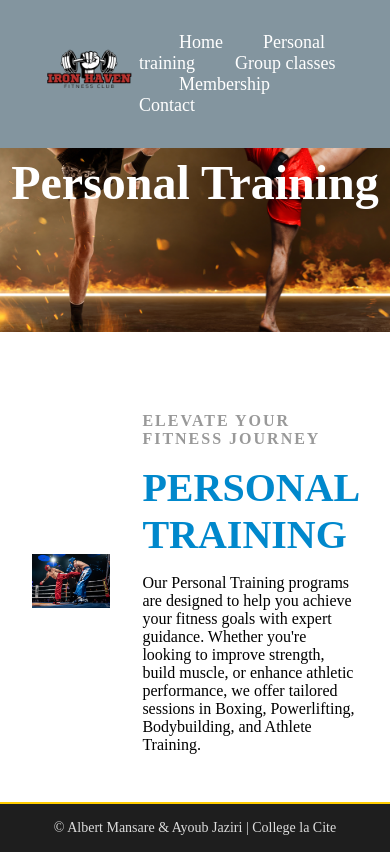
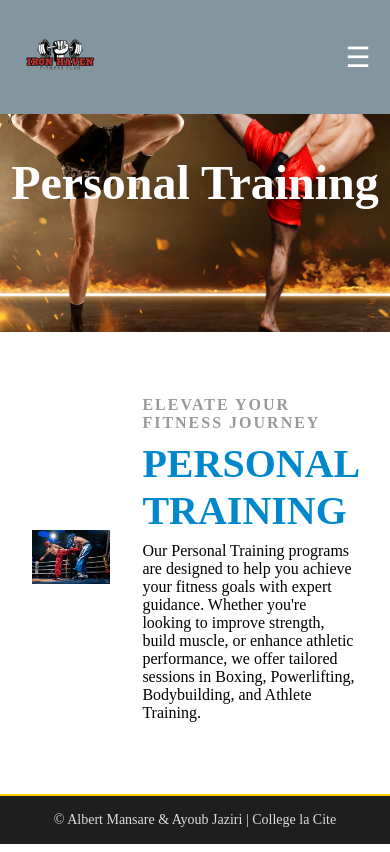
Before and after one commit to amansare3/Projet_UA1_Webavanc-, a Next.js app: page /kickboxing in a window 390 px wide. Built offline with nearby package versions, Linux system fonts and the light colour scheme.

Commit message:
Update Navbar Responsive

```diff
--- a/components/Navbar.css
+++ b/components/Navbar.css
@@ -1,13 +1,19 @@
+* {
+    margin: 0;
+    padding: 0;
+    box-sizing: border-box;
+}
+
 a {
-    text-decoration:none ;
-    }
+    text-decoration: none;
+}
 
 .header {
     position: fixed;
     top: 0;
     left: 0;
     width: 100%;
-    padding: 20px 10%;
+    padding: 15px 5%;
     background-color: #83959F;
     display: flex;
     justify-content: space-between;
@@ -15,19 +21,21 @@ a {
     z-index: 100;
 }
 
-.logo {
-    font-size: 32px;
-    color: #fff;
-    font-weight: 700;
+.logo img {
+    height: 80px;
+    width: auto;
+}
+
+.navbar {
+    display: flex;
 }
 
 .navbar a {
-position: relative;
-font-size: 18px;
-color: #fff;
-font-weight: 500;
-margin-left: 40px;
-
+    font-size: 18px;
+    color: #fff;
+    font-weight: 500;
+    margin-left: 30px;
+    transition: 0.3s;
 }
 
 .navbar a::before {
@@ -39,10 +47,42 @@ margin-left: 40px;
     height: 2px;
     background: #fff;
     transition: .3s;
-
 }
 
-.navbar a:hover::before{
+.navbar a:hover::before {
     width: 100%;
+}
 
+.menu-toggle {
+    display: none;
+    font-size: 28px;
+    color: #fff;
+    cursor: pointer;
 }
+
+@media screen and (max-width: 768px) {
+    .menu-toggle {
+        display: block;
+    }
+
+    .navbar {
+        display: none;
+        flex-direction: column;
+        position: absolute;
+        top: 60px;
+        right: 0;
+        background-color: #83959F;
+        width: 100%;
+        text-align: center;
+        padding: 10px 0;
+    }
+
+    .navbar a {
+        display: block;
+        margin: 10px 0;
+    }
+
+    .navbar.active {
+        display: flex;
+    }
+}
--- a/components/Navbar.jsx
+++ b/components/Navbar.jsx
@@ -1,22 +1,32 @@
-import './Navbar.css'
+"use client";
 
-import Link from 'next/link';
+import { useState } from "react";
+import Link from "next/link";
+import "./Navbar.css";
 
 const Navbar = () => {
-    return (
-        <header className='header'>
-            <a href= "/" className='logo'> <img src="/logo.png" alt="" height={100} width={100}/></a>
+  const [isOpen, setIsOpen] = useState(false);
 
-            <nav className='navbar'>
-        <Link href='/'>Home</Link>
-        <Link href='/personaltraining'>Personal training</Link>
-        <Link href='/'>Group classes</Link>
-        <Link href='/'>Membership</Link>
-        <Link href='/'>Contact</Link>
-        </nav>
-            </header>
+  return (
+    <header className="header">
+      <Link href="/" className="logo">
+        <img src="/logo.png" alt="Logo" height={80} width={80} />
+      </Link>
 
-    )
-}
 
-export default Navbar
+      <div className="menu-toggle" onClick={() => setIsOpen(!isOpen)}>
+        ☰
+      </div>
+
+      <nav className={`navbar ${isOpen ? "active" : ""}`}>
+        <Link href="/">Home</Link>
+        <Link href="/personaltraining">Personal Training</Link>
+        <Link href="/">Group Classes</Link>
+        <Link href="/">Membership</Link>
+        <Link href="/">Contact</Link>
+      </nav>
+    </header>
+  );
+};
+
+export default Navbar;
```
